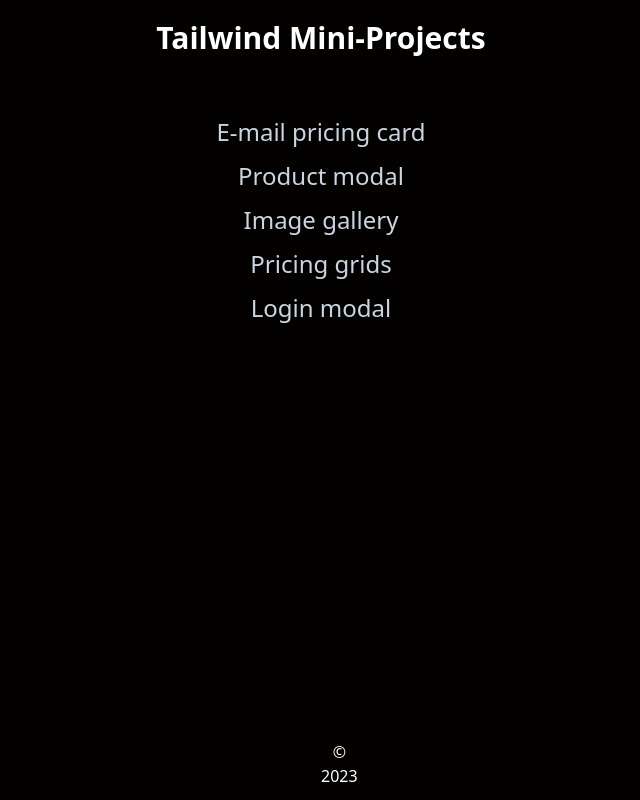
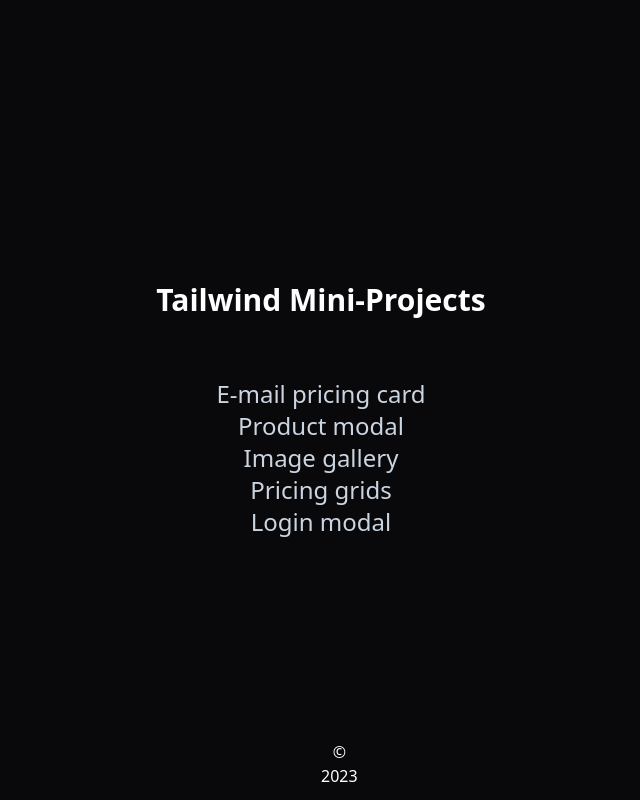
Before and after one commit to NibboNi/tailwind-mini, a website: page index.html in a window 1280 px wide. Shown: the whole page, without its empty margins (319-959 px from the left). Drawn offline with nearby package versions, Linux system fonts and the light colour scheme; files that its build step writes are made by us from their sources.

Commit message:
Update index

```diff
--- a/index.html
+++ b/index.html
@@ -8,9 +8,10 @@
   <title>Tailwind Mini-projects</title>
 </head>
 
-<body class="bg-[#030201] text-white">
+<body>
+  <main class="bg-zinc-950 text-white h-screen flex flex-col gap-10 md:justify-center">
     <h1 class="text-3xl font-semibold capitalize text-center py-5">Tailwind Mini-projects</h1>
-  <ul class="flex flex-col gap-3 text-center mt-10">
+    <ul class="text-center">
       <li>
         <a href=""
           class="text-2xl text-slate-300 hover:underline hover:text-white hover:drop-shadow duration-200 underline-offset-2 transition-all">E-mail
@@ -41,6 +42,7 @@
     <footer class="text-center absolute bottom-3 left-1/2">
       &copy;
     </footer>
+  </main>
 
   <script>
     document.querySelector("footer").innerText += `\n${new Date().getFullYear()}`;
```
Lines whose indentation alone changed are shown as unchanged.
